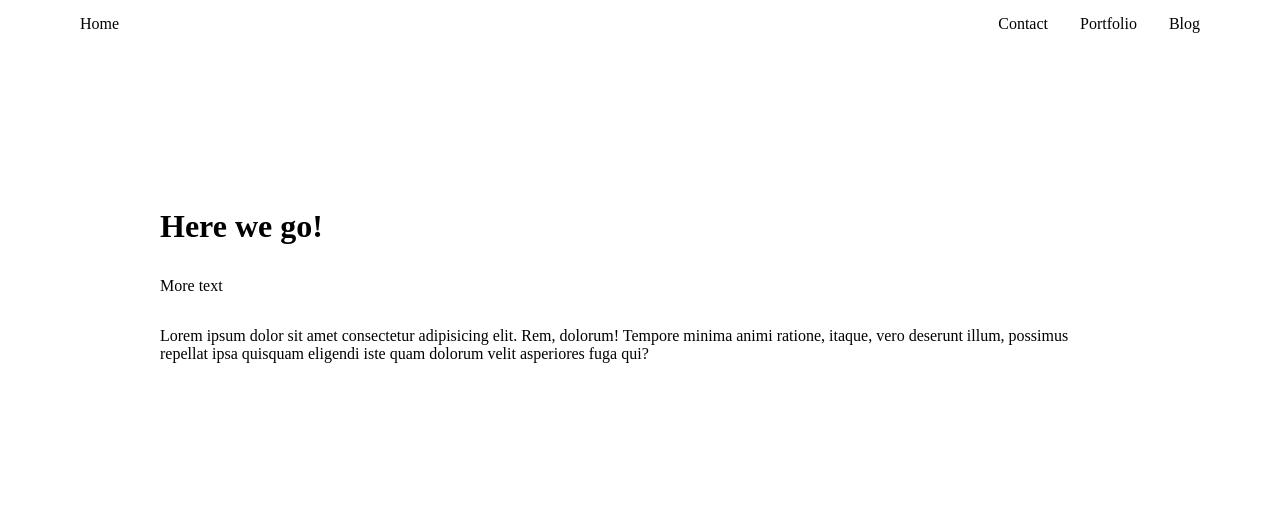
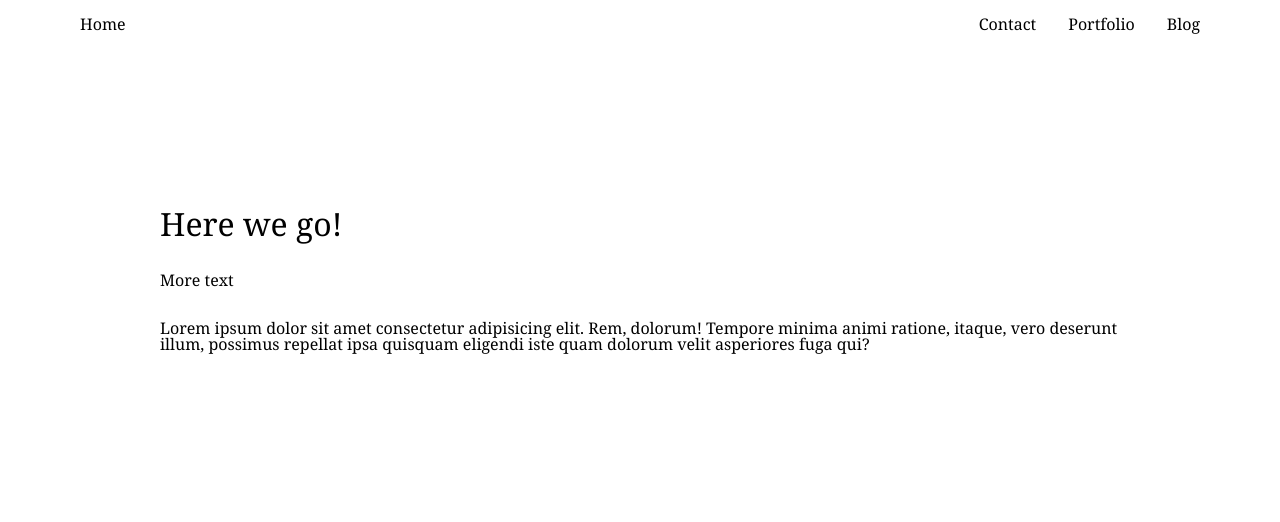
Before and after one commit to laurivaananen/laurivaananen, a Django app: template blog/templates/base.html in a window 1280 px wide. Shown: the top 522 px of the page. Run offline with Django 3.2, Linux system fonts and the light colour scheme; the template is opened without the code that fills it, so the values that code supplies are empty.

Commit message:
Reseted css

```diff
--- a/blog/static/blog/css/base.css
+++ b/blog/static/blog/css/base.css
@@ -1,14 +1,20 @@
-* {
-    /* font-family: 'Noto Serif', serif; */
-    margin: 0;
-    padding: 0;
-    border: 0;
-}
-
 body {
+    font-family: 'Noto Serif', serif;
     display: grid;
     grid-template-rows: 3rem 1fr;
     grid-template-columns: 1fr minmax(400px, 960px) 1fr;
+}
+
+h1 {
+    font-size: 2em;
+}
+
+h2 {
+    font-size: 1.5em;
+}
+
+h3 {
+    font-size: 1.17em;
 }
 
 nav {
--- /dev/null
+++ b/blog/static/blog/css/reset.css
@@ -0,0 +1,43 @@
+html, body, div, span, applet, object, iframe,
+h1, h2, h3, h4, h5, h6, p, blockquote, pre,
+a, abbr, acronym, address, big, cite, code,
+del, dfn, em, img, ins, kbd, q, s, samp,
+small, strike, strong, sub, sup, tt, var,
+b, u, i, center,
+dl, dt, dd, ol, ul, li,
+fieldset, form, label, legend,
+table, caption, tbody, tfoot, thead, tr, th, td,
+article, aside, canvas, details, embed,
+figure, figcaption, footer, header, hgroup,
+menu, nav, output, ruby, section, summary,
+time, mark, audio, video {
+	margin: 0;
+	padding: 0;
+	border: 0;
+	font-size: 100%;
+	font: inherit;
+	vertical-align: baseline;
+}
+/* HTML5 display-role reset for older browsers */
+article, aside, details, figcaption, figure,
+footer, header, hgroup, menu, nav, section {
+	display: block;
+}
+body {
+	line-height: 1;
+}
+ol, ul {
+	list-style: none;
+}
+blockquote, q {
+	quotes: none;
+}
+blockquote:before, blockquote:after,
+q:before, q:after {
+	content: '';
+	content: none;
+}
+table {
+	border-collapse: collapse;
+	border-spacing: 0;
+}
--- a/blog/templates/base.html
+++ b/blog/templates/base.html
@@ -5,8 +5,10 @@
     <meta name="viewport" content="width=device-width, initial-scale=1.0">
     <meta http-equiv="X-UA-Compatible" content="ie=edge">
     {% load static %}
+    <link rel="stylesheet" type="text/css" href="{% static 'blog/css/reset.css' %}">
     <link rel="stylesheet" type="text/css" href="{% static 'blog/css/base.css' %}">
-    <link rel="stylesheet" type="text/css" href="http://127.0.0.1:5500/blog/static/blog/css/base.css">
+    <!-- <link rel="stylesheet" type="text/css" href="http://127.0.0.1:5500/blog/static/blog/css/base.css">
+    <link rel="stylesheet" type="text/css" href="http://127.0.0.1:5500/blog/static/blog/css/reset.css"> -->
     <link href="https://fonts.googleapis.com/css?family=Noto+Serif:400" rel="stylesheet">
     <title>Document</title>
 </head>
```
